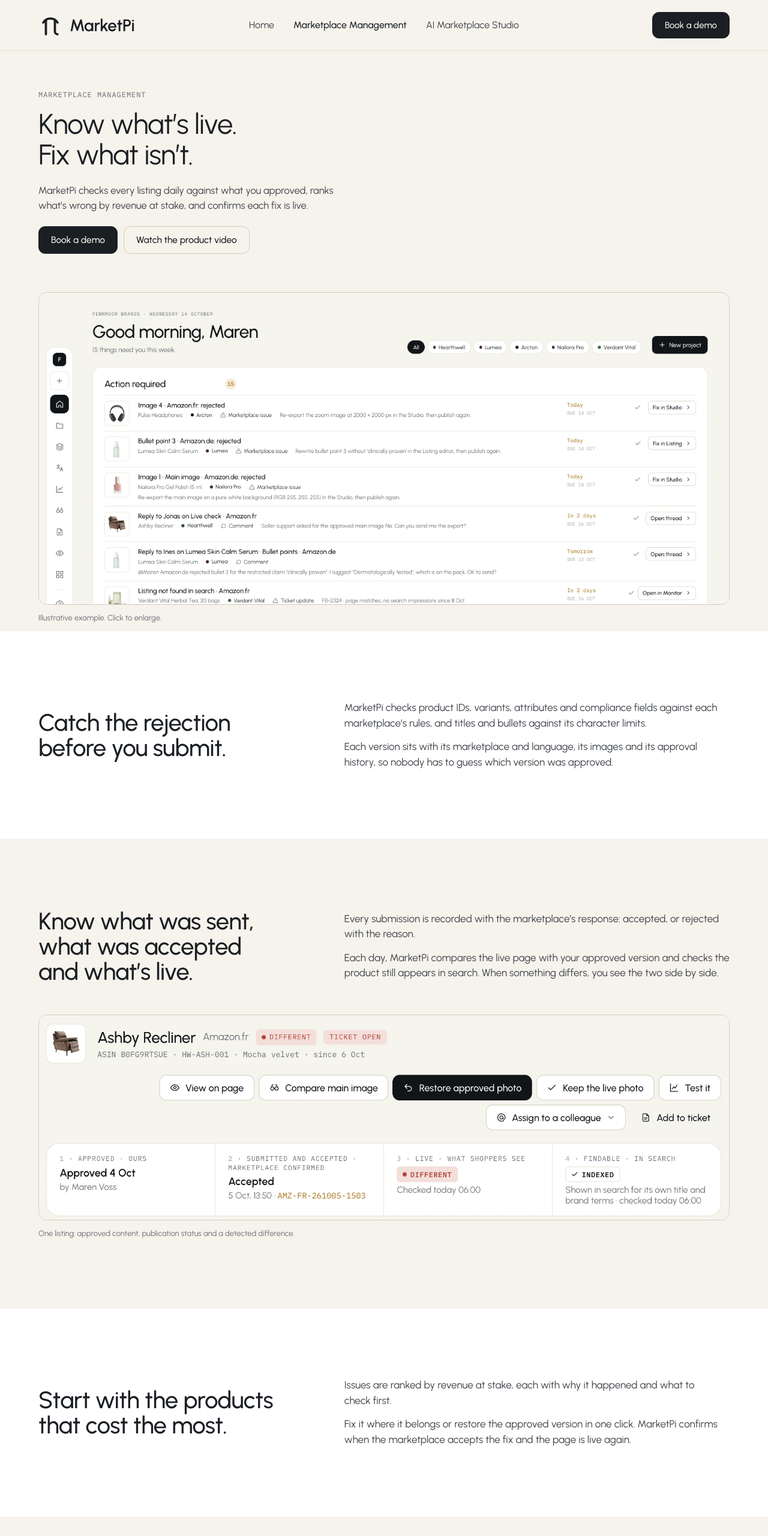
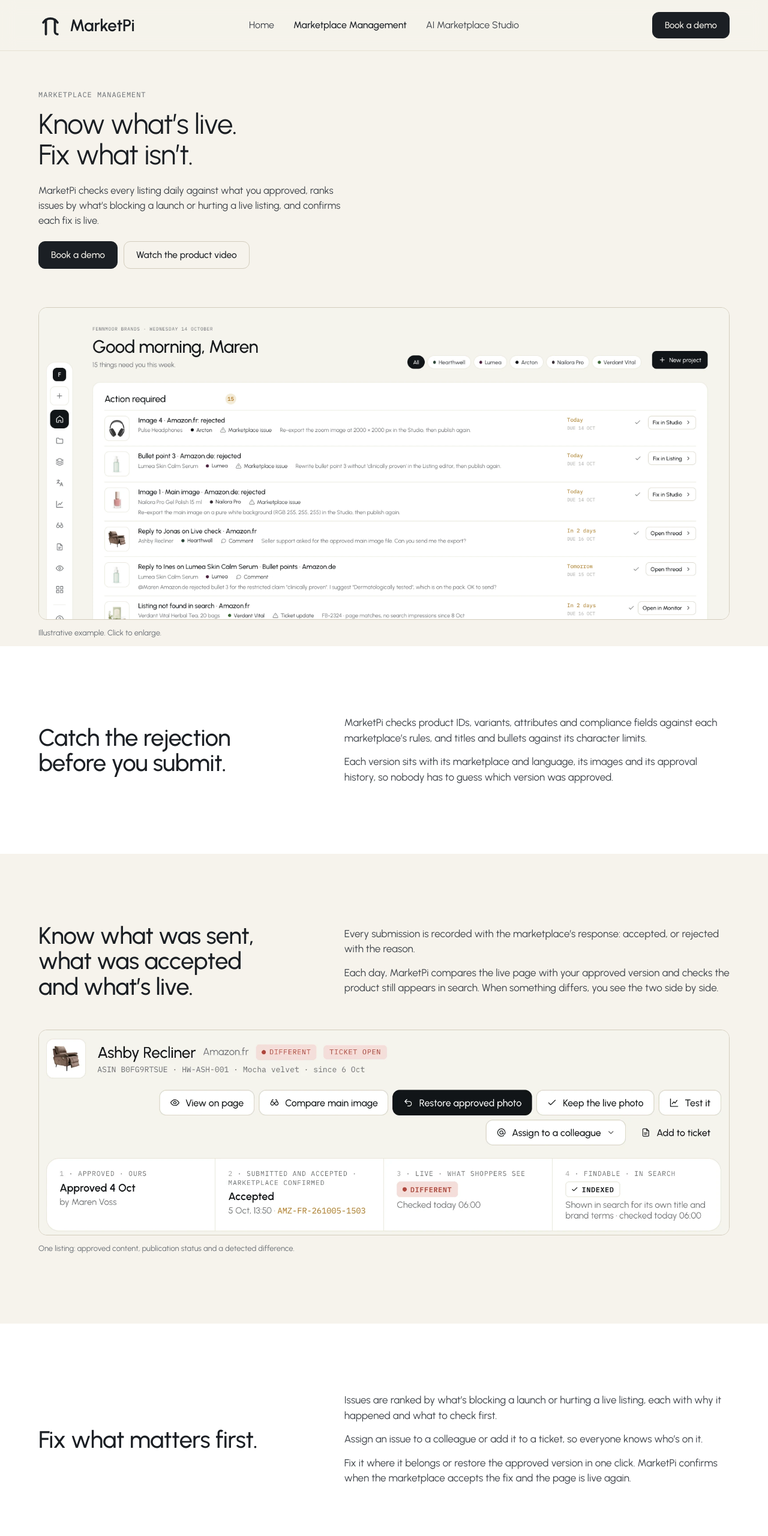
Before and after one commit to AIHLPR/marketpi-website, a plain HTML site: page marketplace-management.html in a window 1280 px wide. Shown: the top 2560 px of the page at 60% size. Drawn offline with Linux system fonts and the light colour scheme.

Commit message:
Rank issues by what's blocking a launch or hurting a live listing
Replace the revenue-at-stake ranking claim on Home and Marketplace
Management (including the meta description and the "products that cost
the most" heading and sentence). Add the publishing choice to the
Read-only first card, and add assigning an issue to a colleague or a
ticket to Marketplace Management "Fix what matters first".

Co-Authored-By: Claude Opus 5.5 <noreply@anthropic.com>

```diff
--- a/marketplace-management.html
+++ b/marketplace-management.html
@@ -4,7 +4,7 @@
 <title>Marketplace Management | MarketPi</title>
 <meta name="viewport" content="width=device-width, initial-scale=1">
 <link rel="canonical" href="https://marketpi.aihlpr.com/marketplace-management">
-<meta name="description" content="MarketPi checks every listing daily against what you approved, ranks issues by revenue at stake, and confirms each fix is accepted and live.">
+<meta name="description" content="MarketPi checks every listing daily against what you approved, ranks issues by what's blocking a launch or hurting a live listing, and confirms each fix is accepted and live.">
 <link rel="stylesheet" href="assets/css/site.css">
 
 <style id="__om-edit-overrides"></style>
@@ -13,7 +13,7 @@
 <nav class="nav" aria-label="Main navigation"><div class="wrap"><a class="brand" href="/"><svg viewBox="0 0 64 64" fill="none" stroke="currentColor" stroke-width="6" stroke-linecap="round" aria-hidden="true"><path d="M12.95 25 A22 22 0 0 1 51.05 25"></path><path d="M20 17.6 V56"></path><path d="M44 17.6 V49 A7 7 0 0 0 51 56"></path></svg>MarketPi</a><div class="links"><a href="/">Home</a><a href="/marketplace-management" aria-current="page">Marketplace Management</a><a href="/studio">AI Marketplace Studio</a></div><a class="btn" href="https://bookings.cloud.microsoft/book/MarketPiDemo3@aihlpr.com/?ismsaljsauthenabled" target="_blank" rel="noopener">Book a demo</a><details class="menu"><summary aria-label="Open menu"><svg viewBox="0 0 24 24" fill="none" stroke="currentColor" stroke-width="2" stroke-linecap="round" aria-hidden="true"><path d="M4 7h16M4 12h16M4 17h16"></path></svg></summary><div class="menu-list" onclick="this.parentNode.open=false"><a href="/">Home</a><a href="/marketplace-management" aria-current="page">Marketplace Management</a><a href="/studio">AI Marketplace Studio</a></div></details></div></nav>
 
 <header class="sec hero mm-hero" id="top" data-screen-label="01 Hero"><div class="wrap">
-<div class="head"><span class="k">Marketplace Management</span><h1 class="rv">Know what’s live.<br>Fix what isn’t.</h1><p class="lede rv d1">MarketPi checks every listing daily against what you approved, ranks what’s wrong by revenue at stake, and confirms each fix is live.</p><div class="cta rv d2"><a class="btn" href="https://bookings.cloud.microsoft/book/MarketPiDemo3@aihlpr.com/?ismsaljsauthenabled" target="_blank" rel="noopener">Book a demo</a><a class="btn g" href="/#platform">Watch the product video</a></div></div>
+<div class="head"><span class="k">Marketplace Management</span><h1 class="rv">Know what’s live.<br>Fix what isn’t.</h1><p class="lede rv d1">MarketPi checks every listing daily against what you approved, ranks issues by what’s blocking a launch or hurting a live listing, and confirms each fix is live.</p><div class="cta rv d2"><a class="btn" href="https://bookings.cloud.microsoft/book/MarketPiDemo3@aihlpr.com/?ismsaljsauthenabled" target="_blank" rel="noopener">Book a demo</a><a class="btn g" href="/#platform">Watch the product video</a></div></div>
 <figure class="shot rv d2"><button class="zoom" type="button" aria-label="Enlarge screenshot"><img src="assets/images/catalogue-overview.webp" alt="MarketPi catalogue overview: the Action required list across brands, each item with its due date, owner and where to fix it" width="3102" height="1400"></button><figcaption>Illustrative example. Click to enlarge.</figcaption></figure>
 </div></header>
 
@@ -27,7 +27,7 @@
 </div></section>
 
 <section class="sec w" id="action" data-screen-label="04 Fix what matters first"><div class="wrap">
-<div class="split"><div class="head rv"><h2>Start with the products<br>that cost the most.</h2></div><div class="copy rv d1"><p>Issues are ranked by revenue at stake, each with why it happened and what to check first.</p><p>Fix it where it belongs or restore the approved version in one click. MarketPi confirms when the marketplace accepts the fix and the page is live again.</p></div></div>
+<div class="split"><div class="head rv"><h2>Fix what matters first.</h2></div><div class="copy rv d1"><p>Issues are ranked by what’s blocking a launch or hurting a live listing, each with why it happened and what to check first.</p><p>Assign an issue to a colleague or add it to a ticket, so everyone knows who’s on it.</p><p>Fix it where it belongs or restore the approved version in one click. MarketPi confirms when the marketplace accepts the fix and the page is live again.</p></div></div>
 </div></section>
 
 <section class="sec" id="reporting" data-screen-label="05 Reporting and oversight"><div class="wrap">
```
Also changed, not shown: index.html (+2 -2 lines).
